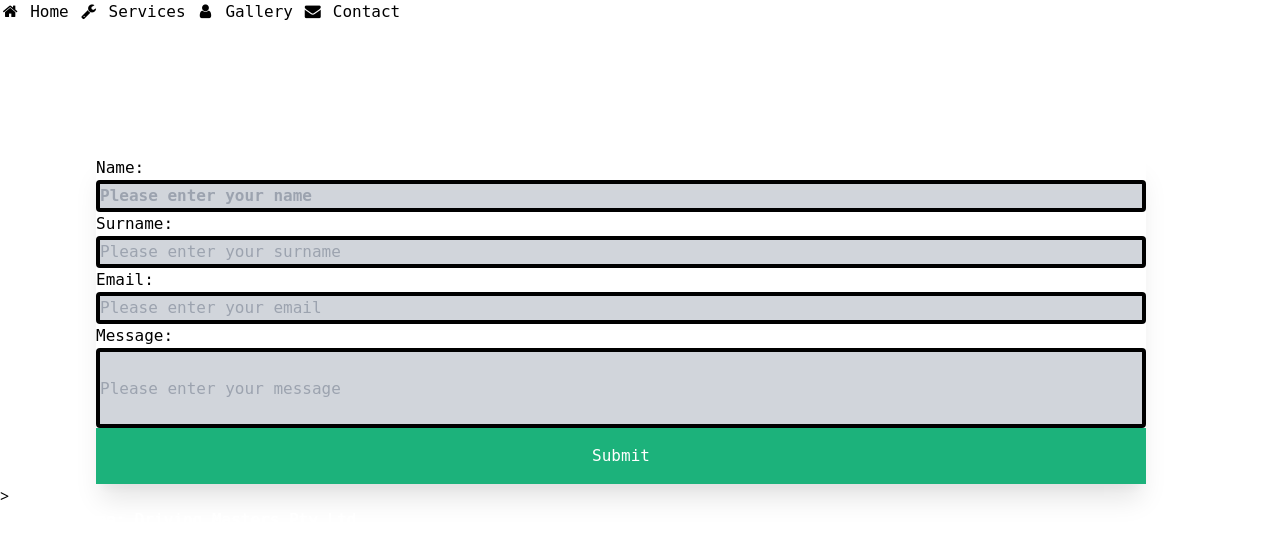
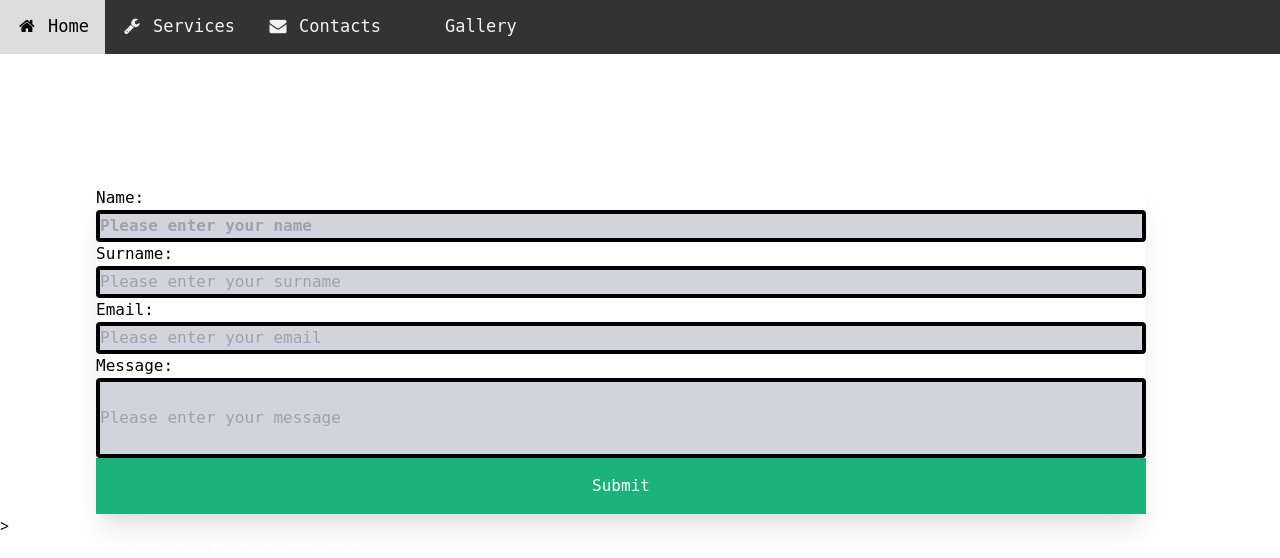
Before and after one commit to NtombiMotaung/MasterDrive, a Django app: page /contacts/ in a window 1280 px wide. Shown: the top 558 px of the page. Run offline with Django 4.2, Linux system fonts and the light colour scheme; data that the repository does not hold is empty; parts of the project's set-up code (start-up, migrations or seed data) failed here and were passed over; some web fonts are replaced.

Commit message:
navbar now perfect

```diff
--- a/mysite/templates/components/navbar.html
+++ b/mysite/templates/components/navbar.html
@@ -1,44 +1,41 @@
 
-{% block styles %}
-<link rel="stylesheet" href="https://cdnjs.cloudflare.com/ajax/libs/font-awesome/4.7.0/css/font-awesome.min.css">
+{% block style %}
+<style>
+   /* Create a top navigation bar with a black background color  */
+.topnav {
+  background-color: #333;
+  overflow: hidden;
+}
+
+/* Style the links inside the navigation bar */
+.topnav a {
+  float: left;
+  color: #f2f2f2;
+  text-align: center;
+  padding: 14px 16px;
+  text-decoration: none;
+  font-size: 17px;
+}
+
+/* Change the color of links on hover */
+.topnav a:hover {
+  background-color: #ddd;
+  color: black;
+}
+
+/* Create a right-aligned (split) link inside the navigation bar */
+.topnav a.split {
+  float: right;
+  background-color: #04AA6D;
+  color: white;
+}
+</style>
+{% endblock %}
 
 
-<!-- <button class="btn home">Home</button>
-<button class="btn gallery">gallery</button>
-<button class="btn contact">contact</button>
-<button class="btn default">Default</button>  -->
-<!-- <a href="/"><button class="btn home">home</button></a>
-<a href="{% url 'services:get-services-page' %}"><button class="btn home">services</button></a>
-<a href="{% url 'gallery:get-gallery-page' %}"><button class="btn home">gallery</button></a>
-<a href="{% url 'contacts:get-contacts-page' %}"><button class="btn home">contacts</button></a> -->
-<!-- <a href="{% url 'gallery:get-gallery-page' %}"><button class="btn home">gallery</button></a> -->
-
-<!--
-
-        .btn {
-    background-color: #04AA6D;
-    color: white;
-    padding: 16px 20px;
-    border: none;
-    cursor: pointer;
-    width: 100%;
-    opacity: 0.9;
-    }
--->
-
-<!-- <a class="bg-blue-500 text-white px-5 py-2 lg:text-red-300 lg:py-7 lg:px-10 cursor-pointer w-full bg-opacity-90" href="/">home</a>
-<a class="bg-blue-500 text-white px-5 py-2 lg:text-red-300 lg:py-7 lg:px-10 cursor-pointer w-full bg-opacity-90" href="{% url 'services:get-services-page' %}">services</a>
-<a class="bg-blue-500 text-white px-5 py-2 lg:text-red-300 lg:py-7 lg:px-10 cursor-pointer w-full bg-opacity-90" href="{% url 'gallery:get-gallery-page' %}">gallery</a>
-<a class="bg-blue-500 text-white px-5 py-2 lg:text-red-300 lg:py-7 lg:px-10 cursor-pointer w-full bg-opacity-90" href="{% url 'contacts:get-contacts-page' %}">contacts</a> -->
-<link rel="stylesheet" href="https://cdnjs.cloudflare.com/ajax/libs/font-awesome/4.7.0/css/font-awesome.min.css">
-
-<!-- The sidebar -->
-<div class="sidebar">
+<div class="topnav">
   <a href="/"><i class="fa fa-fw fa-home"></i> Home</a>
   <a href="{% url 'services:get-services-page' %}"><i class="fa fa-fw fa-wrench"></i> Services</a>
-  <a href="{% url 'gallery:get-gallery-page' %}"><i class="fa fa-fw fa-user"></i> Gallery</a>
-  <a href="{% url 'contacts:get-contacts-page' %}"><i class="fa fa-fw fa-envelope"></i> Contact</a>
+  <a href="{% url 'contacts:get-contacts-page' %}"><i class="fa fa-fw fa-envelope"></i> Contacts</a>
+  <a href="{% url 'gallery:get-gallery-page' %}"><i class="fa fa-fw fa-sn"></i> Gallery</a>
 </div>
-
-
-{% endblock %}
--- a/mysite/templates/public/index.html
+++ b/mysite/templates/public/index.html
@@ -1,5 +1,3 @@
-
-
 {% include 'components/navbar.html' %}
 <!DOCTYPE html>
 <html>
```
